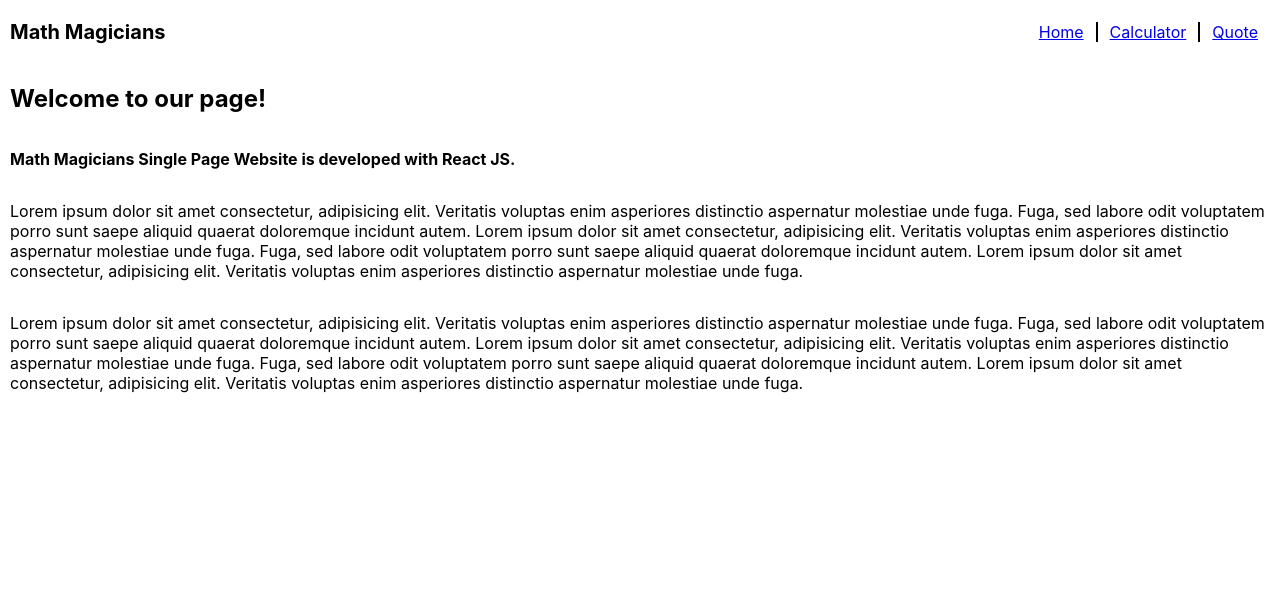
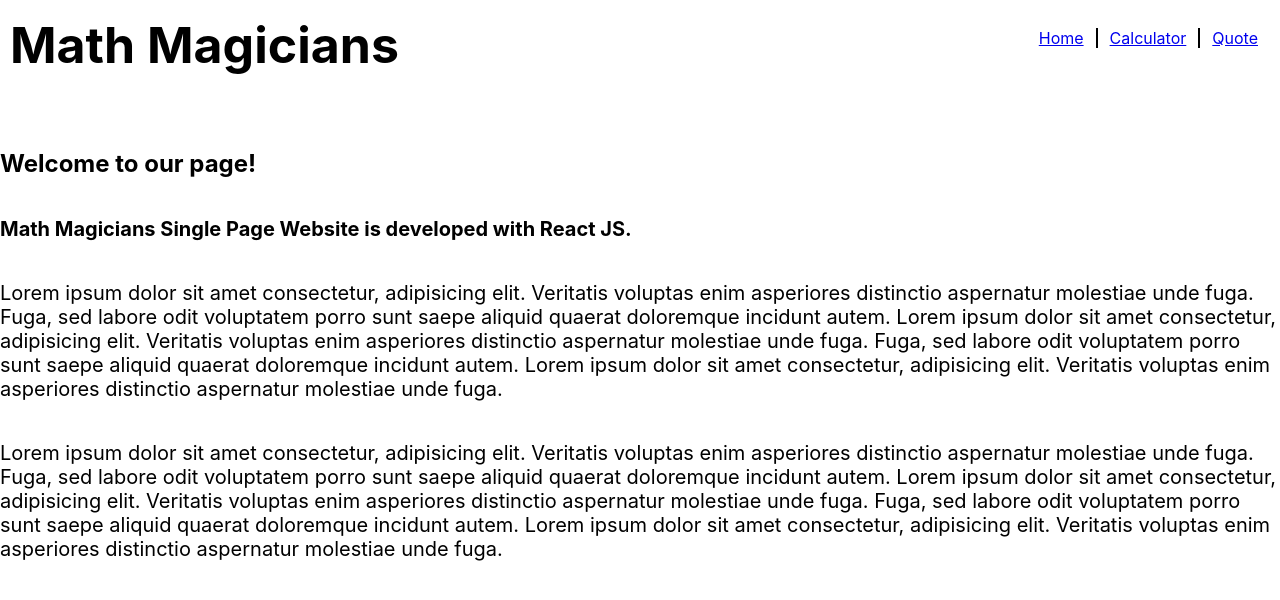
Before and after one commit to amrendrakind/math-magicians, a React (Create React App) app: page / in a window 1280 px wide. Shown: the top 600 px of the page. Built offline with nearby package versions, Linux system fonts and the light colour scheme.

Commit message:
Update App.css

```diff
--- a/src/App.css
+++ b/src/App.css
@@ -54,17 +54,32 @@
 }
 
 .home-container {
-  padding: 0 10px;
   display: flex;
+  align-items: left;
+  justify-content: center;
+  height: 70vh;
   flex-direction: column;
-  flex-wrap: wrap;
-  justify-content: space-between;
 }
 
+.home-container p{
+  font-size: 20px;
+}
+
+.container h3 {
+  font-size: 50px;
+}
 .quote-container {
-  padding: 0 10px;
   display: flex;
+  align-items: center;
+  justify-content: center;
+  height: 70vh;
   flex-direction: column;
-  flex-wrap: wrap;
-  justify-content: space-between;
 }
+
+.quote-container h3{
+  font-size: 40px;
+}
+
+.quote-container p{
+  font-size: 25px;
+}
--- a/src/components/header.module.css
+++ b/src/components/header.module.css
@@ -16,9 +16,11 @@ header {
   display: flex;
   justify-content: space-between;
   align-items: center;
-  padding: 5px 0;
+  /* padding: 5px 0; */
 }
 
 header h3 {
   font-size: 20px;
+  margin-top: 15px;
+  margin-bottom: 0;
 }
```
